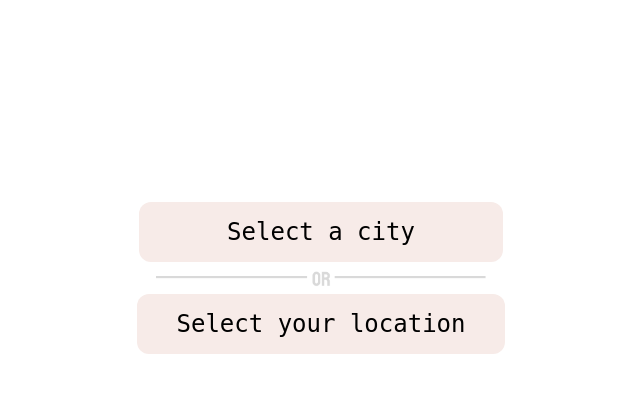
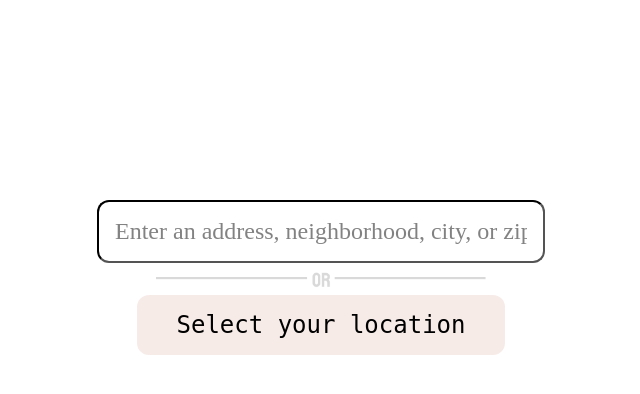
Before and after one commit to alexfinger21/3-5th-egg-huevo-, a Flask app: page / in a window 1280 px wide. Shown: the part 168-562 px from the top of the page, without its empty margins (319-959 px from the left). Run offline with Flask 2, Linux system fonts and the light colour scheme.

Commit message:
Made css and html better

```diff
--- a/server/templates/index.html
+++ b/server/templates/index.html
@@ -8,7 +8,10 @@
         </div>
 
         <div class="second-section">
-            <button class="select-city">Select a city</button>
+            <input type="loc"
+       name="location"
+       placeholder="Enter an address, neighborhood, city, or zip code">
+
             <div class="or"><img src="../images/OR.png" alt="OR"></div>
             <button class="select-location">Select your location</button>
         </div>
--- a/server/templates/universal.css
+++ b/server/templates/universal.css
@@ -66,8 +66,24 @@ img {
   }
 
   button {
-    background-color: #a2e0b3;
     border: none;
     outline: none;
+    transition: background-color 200ms linear;
+  }
+  button:hover{
+    background-color: #a8ffbf;
 
   }
+  input{
+    font-size: 3vh;
+    border-color: black;
+    color: black;
+    padding: 2vh;
+    width: 35vw;
+    border-radius: 1.5vh;
+    border-width: 0.3vh;
+  }
+  input::placeholder {
+    opacity: 0.9;
+
+}
```
